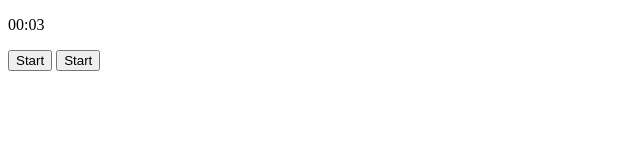
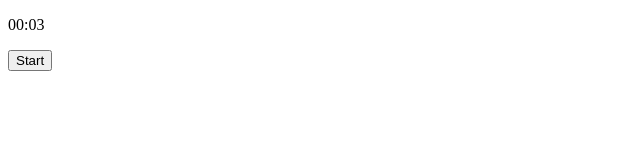
Before and after one commit to mizuki-yamada/countdown, a plain HTML site: page index.html in a window 1280 px wide. Shown: the whole page, without its empty margins (0-640 px from the left). Drawn offline with Linux system fonts and the light colour scheme.

Commit message:
Revert "rebaseの練習用"
This reverts commit 135d411794edd7399f10be5875ef2a78c0cc05b9.

```diff
--- a/index.html
+++ b/index.html
@@ -10,7 +10,6 @@
     <main>
         <p id="timer">00:03</p>
         <button id="btn">Start</button>
-        <button id="btn">Start</button>
     </main>
     <script src="main.js"></script>
 </body>
```
